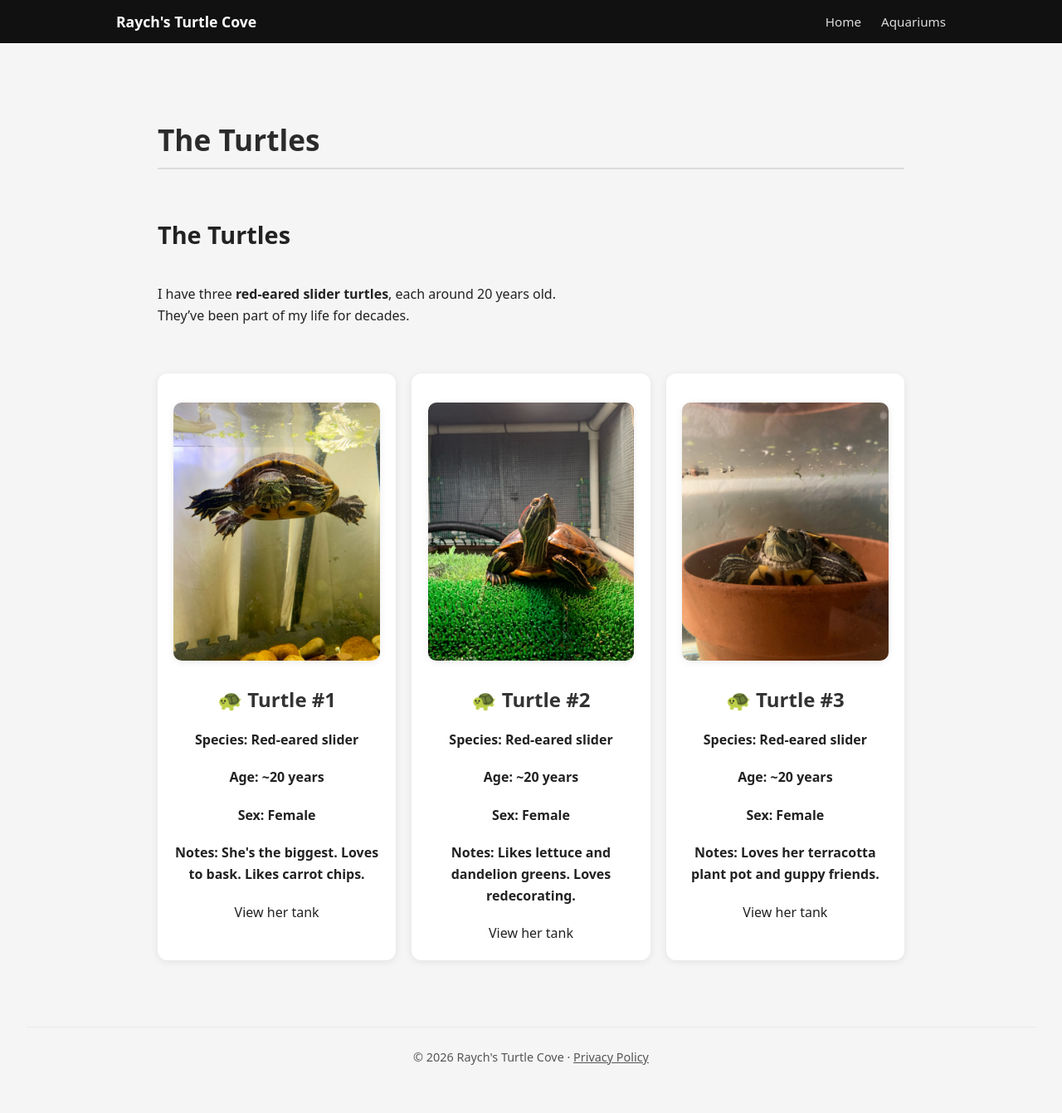
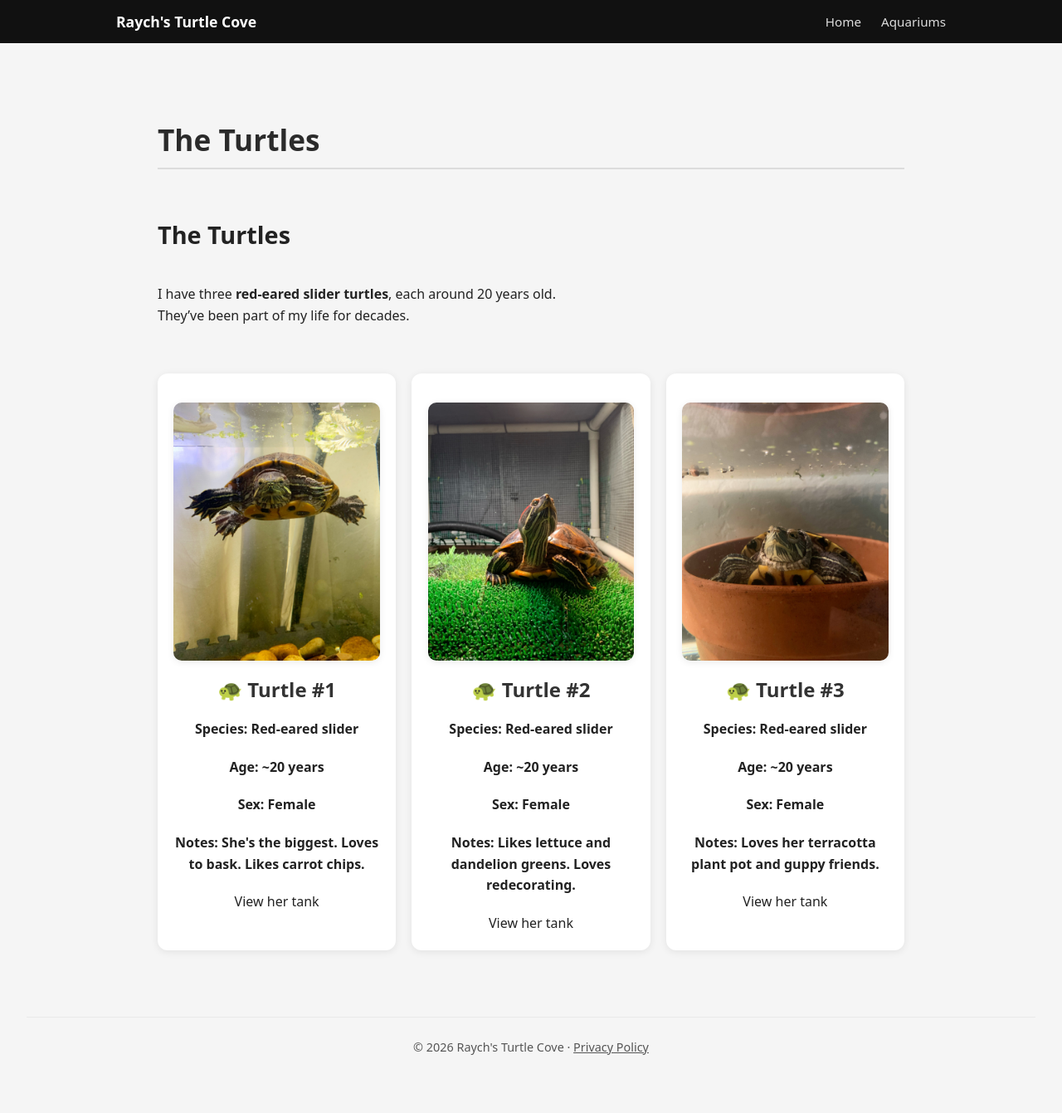
Before and after one commit to rachelsprague/turtles.raych.com, a Jekyll site: the page built from animals/turtles.md, in a window 1280 px wide. Shown: the whole page at 83% size. Built offline with Jekyll 4.4.1, drawn with Linux system fonts in a browser that asks for light colours.

Commit message:
turtles fixes

```diff
--- a/animals/turtles.md
+++ b/animals/turtles.md
@@ -13,7 +13,7 @@
 
   <!-- Turtle 1 -->
   <div class="animal-card">
-    <img src="/assets/images/animals/turtle1.jpg" class="animals-page-img" alt="Turtle 1">
+    <img src="/assets/images/animals/turtle1.jpg" class="turtle-img" alt="Turtle 1">
     <h2>🐢 Turtle #1</h2>
       <p><strong>Species: Red-eared slider</strong></p>
       <p><strong>Age: ~20 years</strong></p>
@@ -24,7 +24,7 @@
 
   <!-- Turtle 2 -->
   <div class="animal-card">
-    <img src="/assets/images/animals/turtle2.jpg" class="animals-page-img" alt="Turtle 2">
+    <img src="/assets/images/animals/turtle2.jpg" class="turtle-img" alt="Turtle 2">
     <h2>🐢 Turtle #2</h2>
       <p><strong>Species: Red-eared slider</strong></p>
       <p><strong>Age: ~20 years</strong></p>
@@ -35,7 +35,7 @@
 
   <!-- Turtle 3 -->
   <div class="animal-card">
-    <img src="/assets/images/animals/turtle3.jpg" class="animals-page-img" alt="Turtle 3">
+    <img src="/assets/images/animals/turtle3.jpg" class="turtle-img" alt="Turtle 3">
     <h2>🐢 Turtle #3</h2>
       <p><strong>Species: Red-eared slider</strong></p>
       <p><strong>Age: ~20 years</strong></p>
--- a/assets/css/style.css
+++ b/assets/css/style.css
@@ -327,6 +327,38 @@
   margin-bottom: 0.5rem;
 }
 
+.animal-card-img {
+  width: 100%;
+  max-width: 220px;  /* small cap */
+  border-radius: 10px;
+  margin-bottom: 0.7rem;
+}
+
+.turtle-img {
+  width: 100%;
+  max-width: 300px;
+  border-radius: 12px;
+  margin: 1rem auto;
+  display: block;
+}
+
+.btn.btn--primary {
+  display: inline-block;
+  background: #000;
+  color: #eee;
+  padding: 0.8rem 1.6rem;
+  border-radius: 10px;
+  border: 1px solid rgba(255,255,255,0.5);
+  text-decoration: none;
+  margin-top: 0.5rem;
+  transition: background 0.2s ease, transform 0.2s ease;
+}
+
+.btn.btn--primary:hover {
+  background: #333;
+  transform: scale(1.02);
+}
+
 /* ================================
    Images inside content
    ================================ */
```
Also changed, not shown: animals/index.md (+1 -1 lines).
